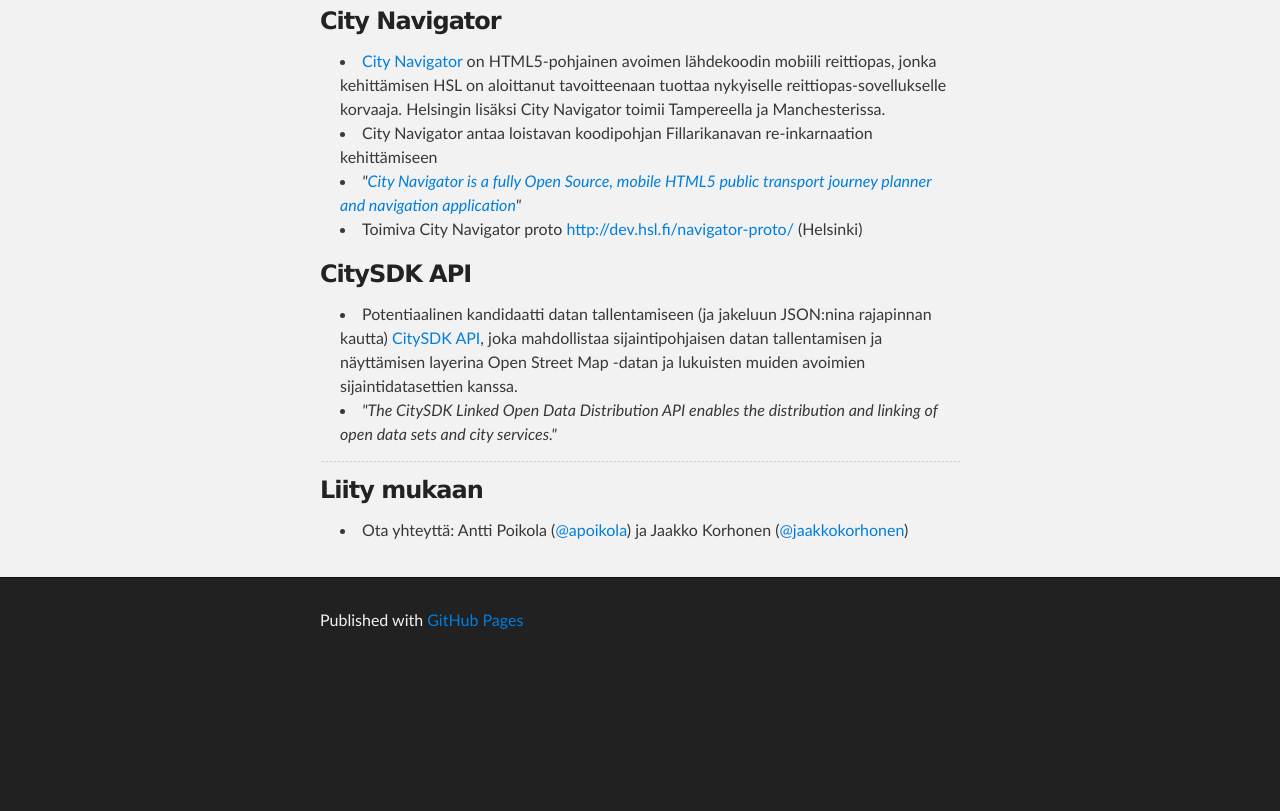
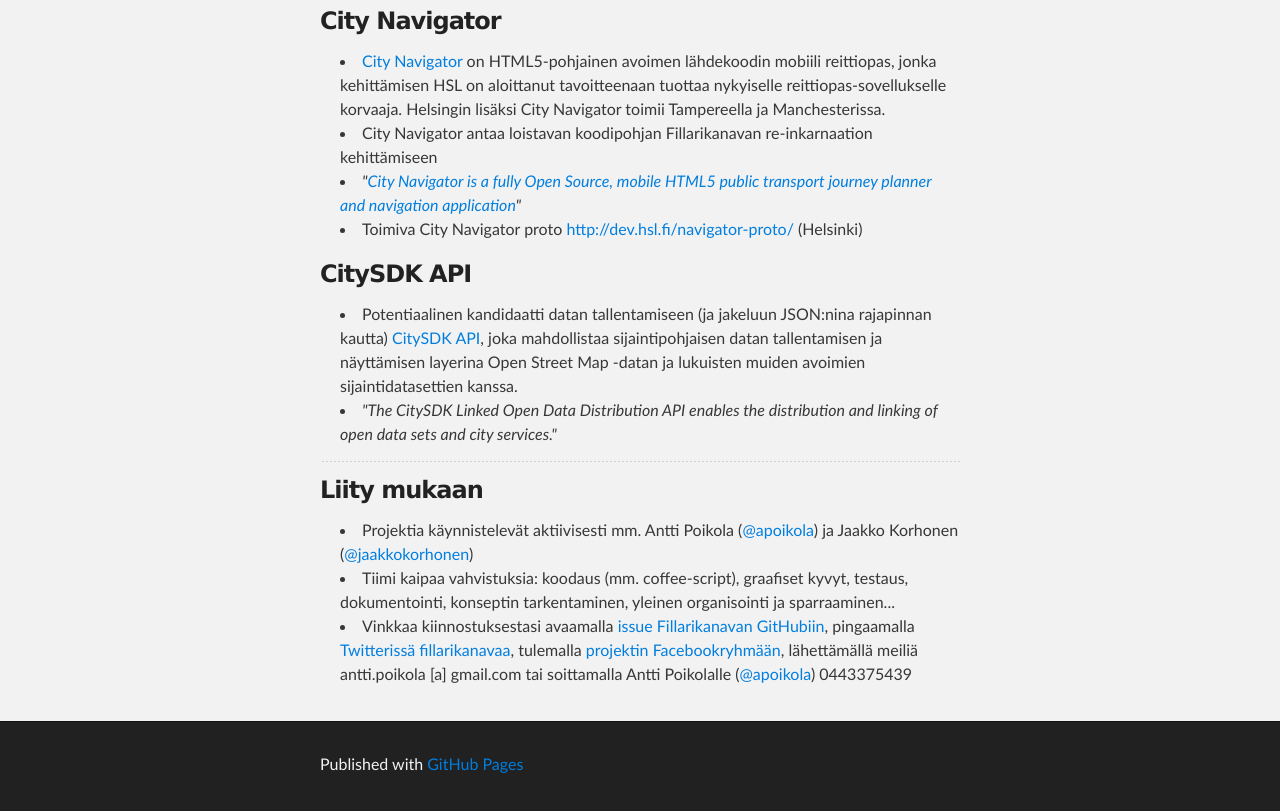
Before and after one commit to fillarikanava/fillarikanava.github.io, a plain HTML site: page index.html in a window 1280 px wide. Shown: the part 1261-2072 px from the top of the page. Before the commit the page ends 1928 px from the top, so only its background shows below. Drawn offline with Linux system fonts and the light colour scheme.

Commit message:
Replace master branch with page content via GitHub

```diff
--- a/index.html
+++ b/index.html
@@ -80,7 +80,9 @@
 <a name="liity-mukaan" class="anchor" href="#liity-mukaan"><span class="octicon octicon-link"></span></a>Liity mukaan</h3>
 
 <ul>
-<li>Ota yhteyttä: Antti Poikola (<a href="https://github.com/apoikola" class="user-mention">@apoikola</a>) ja Jaakko Korhonen (<a href="https://github.com/jaakkokorhonen" class="user-mention">@jaakkokorhonen</a>)</li>
+<li>Projektia käynnistelevät aktiivisesti mm. Antti Poikola (<a href="https://github.com/apoikola" class="user-mention">@apoikola</a>) ja Jaakko Korhonen (<a href="https://github.com/jaakkokorhonen" class="user-mention">@jaakkokorhonen</a>)</li>
+<li>Tiimi kaipaa vahvistuksia: koodaus (mm. coffee-script), graafiset kyvyt, testaus, dokumentointi, konseptin tarkentaminen, yleinen organisointi ja sparraaminen...</li>
+<li>Vinkkaa kiinnostuksestasi avaamalla <a href="https://github.com/fillarikanava/navigator-proto/issues">issue Fillarikanavan GitHubiin</a>, pingaamalla <a href="https://twitter.com/fillarikanava">Twitterissä fillarikanavaa</a>, tulemalla <a href="http://www.facebook.com/groups/fillarikanava/">projektin Facebookryhmään</a>, lähettämällä meiliä antti.poikola [a] gmail.com tai soittamalla Antti Poikolalle (<a href="https://github.com/apoikola" class="user-mention">@apoikola</a>) 0443375439</li>
 </ul>
       </section>
     </div>
```
Also changed, not shown: params.json (+1 -1 lines).
